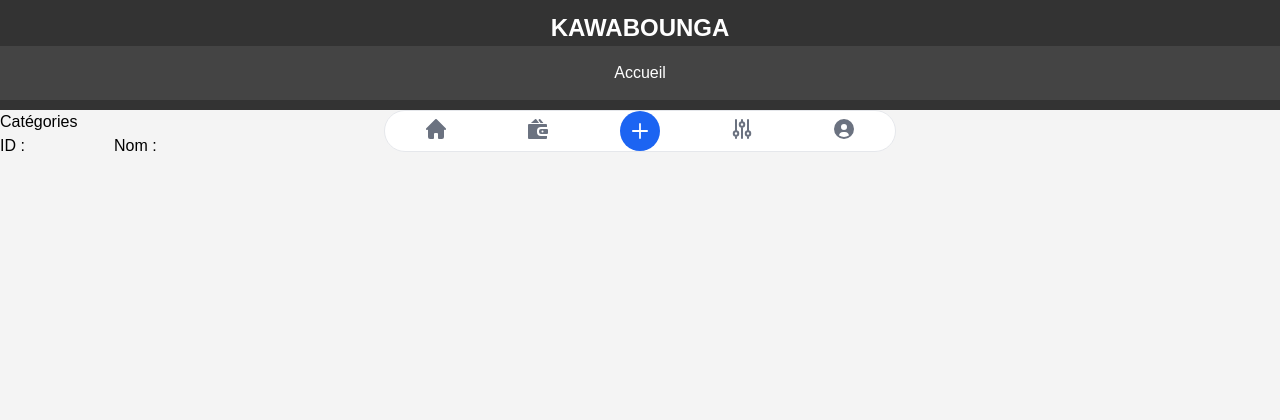
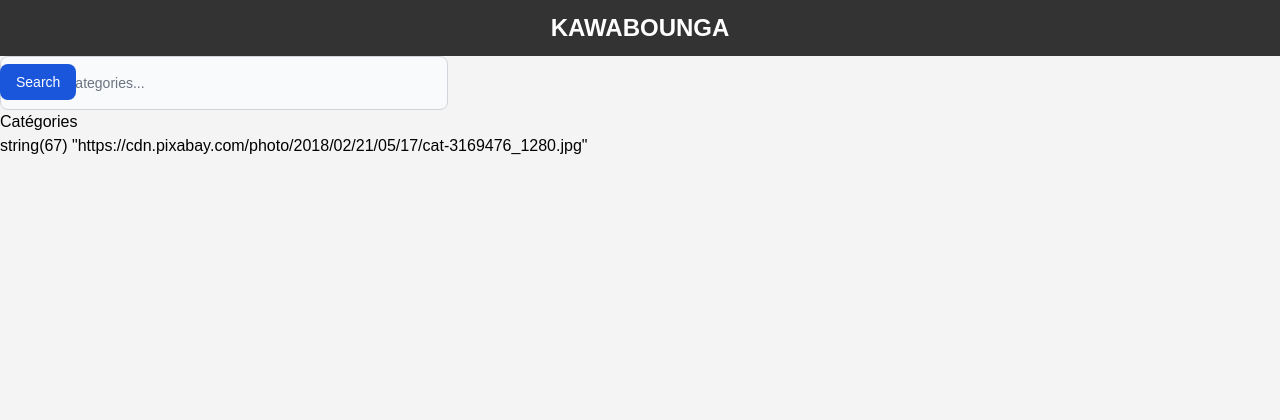
Before and after one commit to LAMosts/Php_2024, a PHP site: page /categories.php in a window 1280 px wide. Shown: the top 420 px of the page. Run offline with PHP 8.4, Linux system fonts and the light colour scheme; data that the repository does not hold is empty; some libraries are stand-ins or nearby versions.

Commit message:
Modif 2024/03/08_12:24

```diff
--- a/asset/styles.css
+++ b/asset/styles.css
@@ -1,7 +1,8 @@
-.list-header {
+/* Style des conteneurs des cartes */
+.list-container {
   display: flex;
-  align-items: center;
-  column-gap: 1.5em;
+  flex-wrap: wrap;
+  gap: 20px; /* Espacement entre les cartes */
 
   & > * {
     min-width: 90px;
--- a/categories.php
+++ b/categories.php
@@ -1,8 +1,9 @@
 <?php
 require_once __DIR__ . '/layout/header.php';
-require_once __DIR__ . '/layout/toolbar.php';
+require_once __DIR__ . '/layout/Searchbar.php';
 require_once __DIR__ . '/classes/Database.php';
 require_once __DIR__ . '/classes/Categories.php';
+require_once __DIR__ . '/functions/randomImg.php'
 ?>
 
 
@@ -13,19 +14,30 @@ require_once __DIR__ . '/classes/Categories.php';
     $categories = $categoriesDb->findAll();
 ?>
 <div class="list-container">
-    <div class="list-header">
-        <div>ID :</div>
-        <div>Nom :</div>
-    </div>
     <?php foreach ($categories as $category) { ?>
-    <div class="category-item">
-        <div><?php echo $category['id']; ?></div>
-        <div><?php echo $category['name']; ?></div>
-    </div>
-    <?php } ?>
+        <!--<a href="categories.php?id=<?php echo $category['id']; ?>" class="category-link">-->
+        <a href="#" class="category-link">
+            <div class="category-card">
+                <div class="category-image">
+                    <?php if(isset($category['image_url'])) { ?>
+                        <img src="https://cdn.pixabay.com/photo/2018/02/21/05/17/cat-3169476_1280.jpg" alt="<?php echo $category['name']; ?>">
+                    <?php } else { ?>
+                        <img src="placeholder_image.jpg" alt="<?php echo $category['name']; ?>">
+
+                    <?php } ?>
+                </div>
+                <div class="category-details">
+                    <div>ID : <?php echo $category['id']; ?></div>
+                    <div>Nom : <?php echo $category['name']; ?></div>
+                </div>
+            </div>
+        </a>
+    <?php } ?><?php var_dump(getRandomImgUrl()); ?>
 </div>
 
 
 
 
+
+
 <?php require_once __DIR__ . '/layout/footer.php'; ?>
--- /dev/null
+++ b/functions/randomImg.php
@@ -0,0 +1,11 @@
+<?php
+function getRandomImgUrl() {
+    // Liste d'URLs d'images aléatoires
+    $imageUrls = [
+        "https://cdn.pixabay.com/photo/2018/02/21/05/17/cat-3169476_1280.jpg",
+    ];
+
+    // Sélectionne une URL d'image aléatoire
+    $randomIndex = array_rand($imageUrls);
+    return $imageUrls[$randomIndex];
+}
--- /dev/null
+++ b/layout/Searchbar.php
@@ -0,0 +1,14 @@
+<div class="center">
+<form class="max-w-md mx-h-md">
+    <label for="default-search" class="mb-2 text-sm font-medium text-gray-900 sr-only dark:text-white">Search</label>
+    <div class="relative">
+        <div class="absolute inset-y-0 start-0 flex items-center ps-3 pointer-events-none">
+            <svg class="w-4 h-4 text-gray-500 dark:text-gray-400" aria-hidden="true" xmlns="http://www.w3.org/2000/svg" fill="none" viewBox="0 0 20 20">
+                <path stroke="currentColor" stroke-linecap="round" stroke-linejoin="round" stroke-width="2" d="m19 19-4-4m0-7A7 7 0 1 1 1 8a7 7 0 0 1 14 0Z"/>
+            </svg>
+        </div>
+        <input type="search" id="default-search" class="block w-full p-4 ps-10 text-sm text-gray-900 border border-gray-300 rounded-lg bg-gray-50 focus:ring-blue-500 focus:border-blue-500 dark:bg-gray-700 dark:border-gray-600 dark:placeholder-gray-400 dark:text-white dark:focus:ring-blue-500 dark:focus:border-blue-500" placeholder="Search Categories..." required />
+        <button type="submit" class="text-white absolute end-2.5 bottom-2.5 bg-blue-700 hover:bg-blue-800 focus:ring-4 focus:outline-none focus:ring-blue-300 font-medium rounded-lg text-sm px-4 py-2 dark:bg-blue-600 dark:hover:bg-blue-700 dark:focus:ring-blue-800">Search</button>
+    </div>
+</form>
+</div>
--- a/layout/header.php
+++ b/layout/header.php
@@ -58,11 +58,6 @@
         </div>
 
         <nav>
-            <div class="container">
-                <a href="../index.php">Accueil</a>
-                <!-- <a href="#">Services</a>
-                <a href="#">À propos</a>
-                <a href="#">Contact</a>-->
-            </div>
+
         </nav>
     </header>
--- a/layout/toolbar.php
+++ /dev/null
@@ -1,59 +0,0 @@
-<div class="fixed z-50 w-full h-16 max-w-lg -translate-x-1/2 bg-white border border-gray-200 rounded-full bottom-4 left-1/2 dark:bg-gray-700 dark:border-gray-600">
-    <div class="grid h-full max-w-lg grid-cols-5 mx-auto">
-        <button data-tooltip-target="tooltip-home" type="button" class="inline-flex flex-col items-center justify-center px-5 rounded-s-full hover:bg-gray-50 dark:hover:bg-gray-800 group">
-            <svg class="w-5 h-5 mb-1 text-gray-500 dark:text-gray-400 group-hover:text-blue-600 dark:group-hover:text-blue-500" aria-hidden="true" xmlns="http://www.w3.org/2000/svg" fill="currentColor" viewBox="0 0 20 20">
-                <path d="m19.707 9.293-2-2-7-7a1 1 0 0 0-1.414 0l-7 7-2 2a1 1 0 0 0 1.414 1.414L2 10.414V18a2 2 0 0 0 2 2h3a1 1 0 0 0 1-1v-4a1 1 0 0 1 1-1h2a1 1 0 0 1 1 1v4a1 1 0 0 0 1 1h3a2 2 0 0 0 2-2v-7.586l.293.293a1 1 0 0 0 1.414-1.414Z"/>
-            </svg>
-            <span class="sr-only">Home</span>
-        </button>
-        <div id="tooltip-home" role="tooltip" class="absolute z-10 invisible inline-block px-3 py-2 text-sm font-medium text-white transition-opacity duration-300 bg-gray-900 rounded-lg shadow-sm opacity-0 tooltip dark:bg-gray-700">
-            Home
-            <div class="tooltip-arrow" data-popper-arrow></div>
-        </div>
-        <button data-tooltip-target="tooltip-wallet" type="button" class="inline-flex flex-col items-center justify-center px-5 hover:bg-gray-50 dark:hover:bg-gray-800 group">
-            <svg class="w-5 h-5 mb-1 text-gray-500 dark:text-gray-400 group-hover:text-blue-600 dark:group-hover:text-blue-500" aria-hidden="true" xmlns="http://www.w3.org/2000/svg" fill="currentColor" viewBox="0 0 20 20">
-                <path d="M11.074 4 8.442.408A.95.95 0 0 0 7.014.254L2.926 4h8.148ZM9 13v-1a4 4 0 0 1 4-4h6V6a1 1 0 0 0-1-1H1a1 1 0 0 0-1 1v13a1 1 0 0 0 1 1h17a1 1 0 0 0 1-1v-2h-6a4 4 0 0 1-4-4Z"/>
-                <path d="M19 10h-6a2 2 0 0 0-2 2v1a2 2 0 0 0 2 2h6a1 1 0 0 0 1-1v-3a1 1 0 0 0-1-1Zm-4.5 3.5a1 1 0 1 1 0-2 1 1 0 0 1 0 2ZM12.62 4h2.78L12.539.41a1.086 1.086 0 1 0-1.7 1.352L12.62 4Z"/>
-            </svg>
-            <span class="sr-only">Produit</span>
-        </button>
-        <div id="tooltip-wallet" role="tooltip" class="absolute z-10 invisible inline-block px-3 py-2 text-sm font-medium text-white transition-opacity duration-300 bg-gray-900 rounded-lg shadow-sm opacity-0 tooltip dark:bg-gray-700">
-            Produit
-            <div class="tooltip-arrow" data-popper-arrow></div>
-        </div>
-        <form action="/add-category.php">
-        <div class="flex items-center justify-center">
-            <button data-tooltip-target="tooltip-new" type="submit" class="inline-flex items-center justify-center w-10 h-10 font-medium bg-blue-600 rounded-full hover:bg-blue-700 group focus:ring-4 focus:ring-blue-300 focus:outline-none dark:focus:ring-blue-800">
-                <svg class="w-4 h-4 text-white" aria-hidden="true" xmlns="http://www.w3.org/2000/svg" fill="none" viewBox="0 0 18 18">
-                    <path stroke="currentColor" stroke-linecap="round" stroke-linejoin="round" stroke-width="2" d="M9 1v16M1 9h16"/>
-                </svg>
-                <span class="sr-only">New item</span>
-            </button>
-        </div>
-        </form>
-        <div id="tooltip-new" role="tooltip" class="absolute z-10 invisible inline-block px-3 py-2 text-sm font-medium text-white transition-opacity duration-300 bg-gray-900 rounded-lg shadow-sm opacity-0 tooltip dark:bg-gray-700">
-            Create new item
-            <div class="tooltip-arrow" data-popper-arrow></div>
-        </div>
-        <button data-tooltip-target="tooltip-settings" type="button" class="inline-flex flex-col items-center justify-center px-5 hover:bg-gray-50 dark:hover:bg-gray-800 group">
-            <svg class="w-5 h-5 mb-1 text-gray-500 dark:text-gray-400 group-hover:text-blue-600 dark:group-hover:text-blue-500" aria-hidden="true" xmlns="http://www.w3.org/2000/svg" fill="none" viewBox="0 0 20 20">
-                <path stroke="currentColor" stroke-linecap="round" stroke-linejoin="round" stroke-width="2" d="M4 12.25V1m0 11.25a2.25 2.25 0 0 0 0 4.5m0-4.5a2.25 2.25 0 0 1 0 4.5M4 19v-2.25m6-13.5V1m0 2.25a2.25 2.25 0 0 0 0 4.5m0-4.5a2.25 2.25 0 0 1 0 4.5M10 19V7.75m6 4.5V1m0 11.25a2.25 2.25 0 1 0 0 4.5 2.25 2.25 0 0 0 0-4.5ZM16 19v-2"/>
-            </svg>
-            <span class="sr-only">Categories</span>
-        </button>
-        <div id="tooltip-settings" role="tooltip" class="absolute z-10 invisible inline-block px-3 py-2 text-sm font-medium text-white transition-opacity duration-300 bg-gray-900 rounded-lg shadow-sm opacity-0 tooltip dark:bg-gray-700">
-            Settings
-            <div class="tooltip-arrow" data-popper-arrow></div>
-        </div>
-        <button data-tooltip-target="tooltip-profile" type="button" class="inline-flex flex-col items-center justify-center px-5 rounded-e-full hover:bg-gray-50 dark:hover:bg-gray-800 group">
-            <svg class="w-5 h-5 mb-1 text-gray-500 dark:text-gray-400 group-hover:text-blue-600 dark:group-hover:text-blue-500" aria-hidden="true" xmlns="http://www.w3.org/2000/svg" fill="currentColor" viewBox="0 0 20 20">
-                <path d="M10 0a10 10 0 1 0 10 10A10.011 10.011 0 0 0 10 0Zm0 5a3 3 0 1 1 0 6 3 3 0 0 1 0-6Zm0 13a8.949 8.949 0 0 1-4.951-1.488A3.987 3.987 0 0 1 9 13h2a3.987 3.987 0 0 1 3.951 3.512A8.949 8.949 0 0 1 10 18Z"/>
-            </svg>
-            <span class="sr-only">Profile</span>
-        </button>
-        <div id="tooltip-profile" role="tooltip" class="absolute z-10 invisible inline-block px-3 py-2 text-sm font-medium text-white transition-opacity duration-300 bg-gray-900 rounded-lg shadow-sm opacity-0 tooltip dark:bg-gray-700">
-            Profile
-            <div class="tooltip-arrow" data-popper-arrow></div>
-        </div>
-    </div>
-</div>
--- a/raccourci.txt
+++ b/raccourci.txt
@@ -20,3 +20,6 @@ MVC : model view controler
 PayLoad : form data
 GPG Mailer : If user uploads public key, emails to this user will be encrypted and signed.
 === : strictement egale
+PASSORD HACH
+PASSORD verify
+hacher seulement à l enregistrement
```
Also changed, not shown: other parts of asset/styles.css (+39 -0 lines), classes/Users.php (line endings or trailing spaces).
